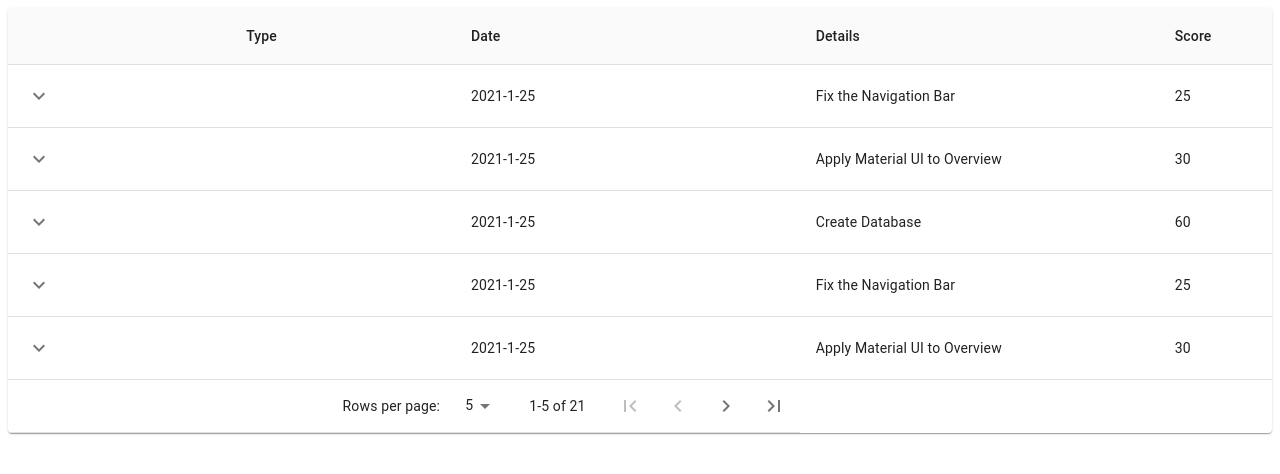
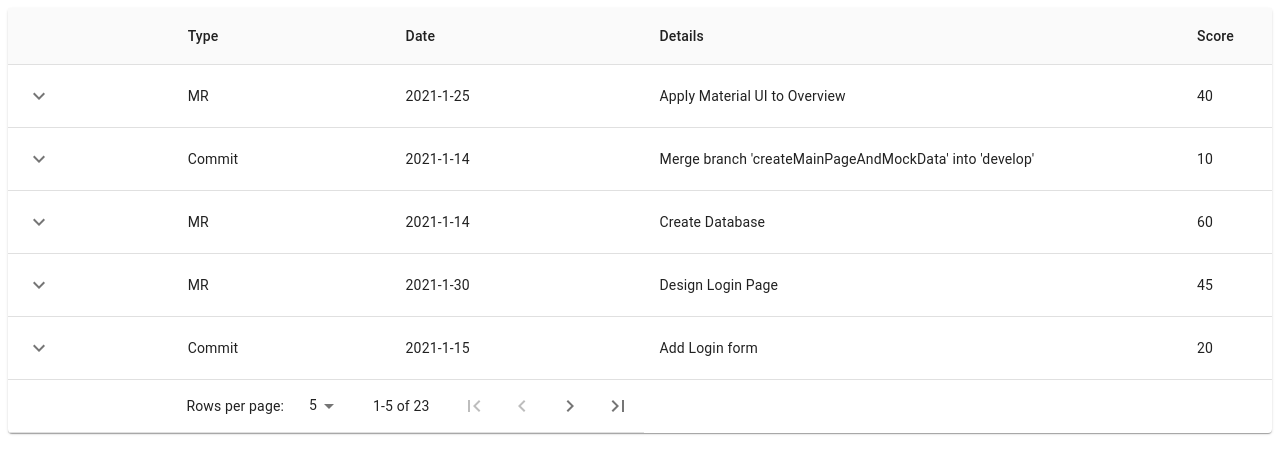
Before and after one commit to MooyGhul/GitlabAnalyzer, a React (Create React App) app in the folder frontend/: page /codeContributions in a window 1280 px wide. Shown: the top 474 px of the page. Built offline with nearby package versions, Linux system fonts and the light colour scheme.

Commit message:
Fix pagination bug
Replace mock data into one code contribution mock data

```diff
--- a/frontend/src/components/CodeContributionTable.js
+++ b/frontend/src/components/CodeContributionTable.js
@@ -13,14 +13,13 @@ import TableCell from '@material-ui/core/TableCell';
 import TableContainer from '@material-ui/core/TableContainer';
 import TableHead from '@material-ui/core/TableHead';
 import TableRow from '@material-ui/core/TableRow';
-import { CommitDetails } from '../mockDataDir/mockCommitDetails';
-import { MRDetails } from '../mockDataDir/mockMRDetails';
 import {makeStyles, useTheme} from '@material-ui/core/styles';
 import {TableFooter, TablePagination} from "@material-ui/core";
 import {KeyboardArrowLeft, KeyboardArrowRight} from "@material-ui/icons";
 import * as PropTypes from "prop-types";
+import {CodeContributionData} from "../mockDataDir/mockCodeContributionData";
 
-const rows = [].concat(MRDetails, CommitDetails);
+const rows = CodeContributionData;
 
 const columns = [
   {id: 'type', label: 'Type'},
@@ -167,6 +166,7 @@ const CodeContributionTable = () => {
         <Table stickyHeader className={classes.table}>
           <TableHead>
             <TableRow>
+              {/*TODO: Replace this with Expand/UnExpand*/}
               <TableCell />
               {columns.map((column) => (
                 <TableCell key={column.id}>
@@ -180,7 +180,7 @@ const CodeContributionTable = () => {
                 ? rows.slice(page * rowsPerPage, page * rowsPerPage + rowsPerPage)
                 : rows
             ).map((row) => (
-              <Row key ={row.name} row={row} />
+              <Row key ={row.id} row={row} />
             ))}
 
             {emptyRows > 0 && (
--- /dev/null
+++ b/frontend/src/mockDataDir/mockCodeContributionData.js
@@ -0,0 +1,166 @@
+// assuming Commit and MRs are grouped together in this format
+// assuming these are all data are merged
+export const CodeContributionData = [
+  {
+    id: 1,
+    type: "MR",
+    name: "Apply Material UI to Overview",
+    date: "2021-1-25",
+    score: 40
+  },
+  {
+    id: 2,
+    type: "Commit",
+    name: "Merge branch 'createMainPageAndMockData' into 'develop'",
+    date: "2021-1-14",
+    score: 10
+  },
+  {
+    id: 3,
+    type: "MR",
+    name: "Create Database",
+    date: "2021-1-14",
+    score: 60
+  },
+  {
+    id: 4,
+    type: "MR",
+    name: "Design Login Page",
+    date: "2021-1-30",
+    score: 45
+  },
+  {
+    id: 5,
+    type: "Commit",
+    name: "Add Login form",
+    date: "2021-1-15",
+    score: 20
+  },
+  {
+    id: 6,
+    type: "Commit",
+    name: "Add page not found",
+    date: "2021-1-27",
+    score: 15
+  },
+  {
+    id: 7,
+    type: "MR",
+    name: "Fix Navigation Bar",
+    date: "2021-2-3",
+    score: 30
+  },
+  {
+    id: 8,
+    type: "Commit",
+    name: "Fix Merge Conflicts",
+    date: "2021-3-5",
+    score: 60
+  },
+  {
+    id: 9,
+    type: "Commit",
+    name: "Fix Table format",
+    date: "2021-3-15",
+    score: 55
+  },
+  {
+    id: 10,
+    type: "Commit",
+    name: "Update README.md",
+    date: "2021-2-16",
+    score: 10
+  },
+  {
+    id: 11,
+    type: "Commit",
+    name: "Initial Commit",
+    date: "2021-1-2",
+    score: 5
+  },
+  {
+    id: 12,
+    type: "Commit",
+    name: "Edit Mock Code Contribution Data",
+    date: "2021-3-10",
+    score: 7
+  },
+  {
+    id: 13,
+    type: "Commit",
+    name: "Add TODO notes for next issue",
+    date: "2021-3-17",
+    score: 5
+  },
+  {
+    id: 14,
+    type: "Commit",
+    name: "Merge remote-tracking branch 'origin/develop' into '42-design-code-contribution-page'",
+    date: "2021-3-2",
+    score: 5
+  },
+  {
+    id: 15,
+    type: "Commit",
+    name: "Add style to table",
+    date: "2021-2-29",
+    score: 5
+  },
+  {
+    id: 16,
+    type: "Commit",
+    name: "Initial Commit",
+    date: "2021-1-2",
+    score: 5
+  },
+  {
+    id: 17,
+    type: "MR",
+    name: "Apply Material UI to Overview",
+    date: "2021-3-5",
+    score: 5
+  },
+  {
+    id: 18,
+    type: "Commit",
+    name: "Fetch live data from backend",
+    date: "2021-3-13",
+    score: 5
+  },
+  {
+    id: 19,
+    type: "Commit",
+    name: "Refactor members class",
+    date: "2021-3-4",
+    score: 5
+  },
+  {
+    id: 20,
+    type: "Commit",
+    name: "Update Mock data",
+    date: "2021-3-10",
+    score: 7
+  },
+  {
+    id: 21,
+    type: "Commit",
+    name: "Initial Commit",
+    date: "2021-1-2",
+    score: 35
+  },
+  {
+    id: 22,
+    type: "Commit",
+    name: "Add instructions to access DB",
+    date: "2021-1-10",
+    score: 27
+  },
+  {
+    id: 23,
+    type: "Commit",
+    name: "Add style to Login",
+    date: "2021-3-1",
+    score: 5
+  },
+
+  ]
--- a/frontend/src/mockDataDir/mockCommitDetails.js
+++ /dev/null
@@ -1,19 +0,0 @@
-export const CommitDetails = [
- {
-
-   date: "2021-1-14",
-   name: 'Fix Merge Conflict',
-   score: 50
-  },
- {
-   date: "2021-1-15",
-   name: 'Add Login form',
-   score: 70
-  },
- {
-   date: "2021-1-25",
-   name: 'Add page not found',
-   score: 60
- }
-
-];
--- a/frontend/src/mockDataDir/mockMRDetails.js
+++ /dev/null
@@ -1,98 +0,0 @@
-export const MRDetails = [
-  {
-    date: "2021-1-25",
-    name: 'Fix the Navigation Bar',
-    score: 25
-
-  },
-  {
-    date: "2021-1-25",
-    name: 'Apply Material UI to Overview',
-    score: 30
-  },
-  {
-    date: "2021-1-25",
-    name: 'Create Database',
-    score: 60
-  },
-  {
-    date: "2021-1-25",
-    name: 'Fix the Navigation Bar',
-    score: 25
-
-  },
-  {
-    date: "2021-1-25",
-    name: 'Apply Material UI to Overview',
-    score: 30
-  },
-  {
-    date: "2021-1-25",
-    name: 'Create Database',
-    score: 60
-  },
-  {
-    date: "2021-1-25",
-    name: 'Fix the Navigation Bar',
-    score: 25
-
-  },
-  {
-    date: "2021-1-25",
-    name: 'Apply Material UI to Overview',
-    score: 30
-  },
-  {
-    date: "2021-1-25",
-    name: 'Create Database',
-    score: 60
-  },
-  {
-    date: "2021-1-25",
-    name: 'Fix the Navigation Bar',
-    score: 25
-
-  },
-  {
-    date: "2021-1-25",
-    name: 'Apply Material UI to Overview',
-    score: 30
-  },
-  {
-    date: "2021-1-25",
-    name: 'Create Database',
-    score: 60
-  },
-  {
-    date: "2021-1-25",
-    name: 'Fix the Navigation Bar',
-    score: 25
-
-  },
-  {
-    date: "2021-1-25",
-    name: 'Apply Material UI to Overview',
-    score: 30
-  },
-  {
-    date: "2021-1-25",
-    name: 'Create Database',
-    score: 60
-  },
-  {
-    date: "2021-1-25",
-    name: 'Fix the Navigation Bar',
-    score: 25
-
-  },
-  {
-    date: "2021-1-25",
-    name: 'Apply Material UI to Overview',
-    score: 30
-  },
-  {
-    date: "2021-1-25",
-    name: 'Create Database',
-    score: 60
-  }
-];
```
